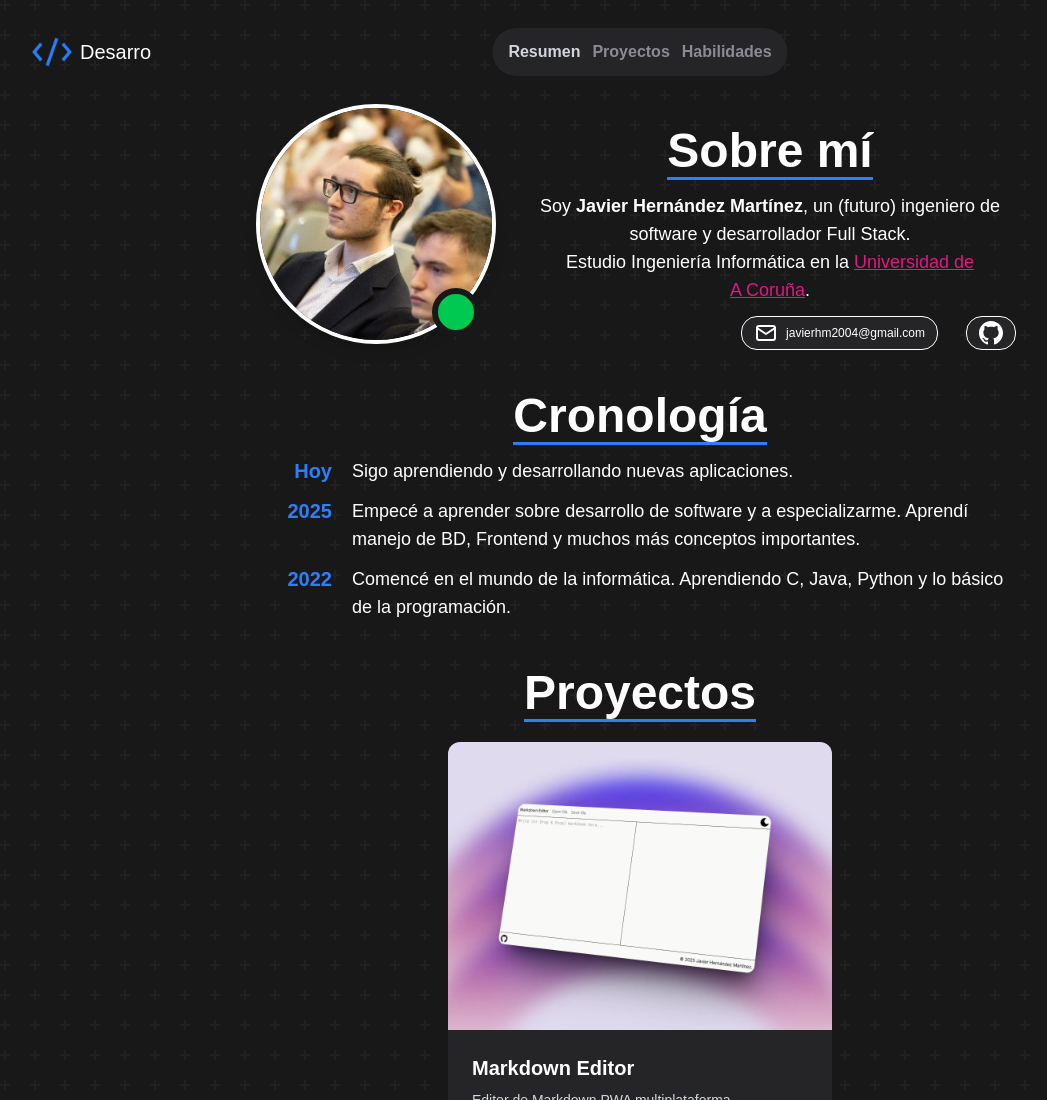
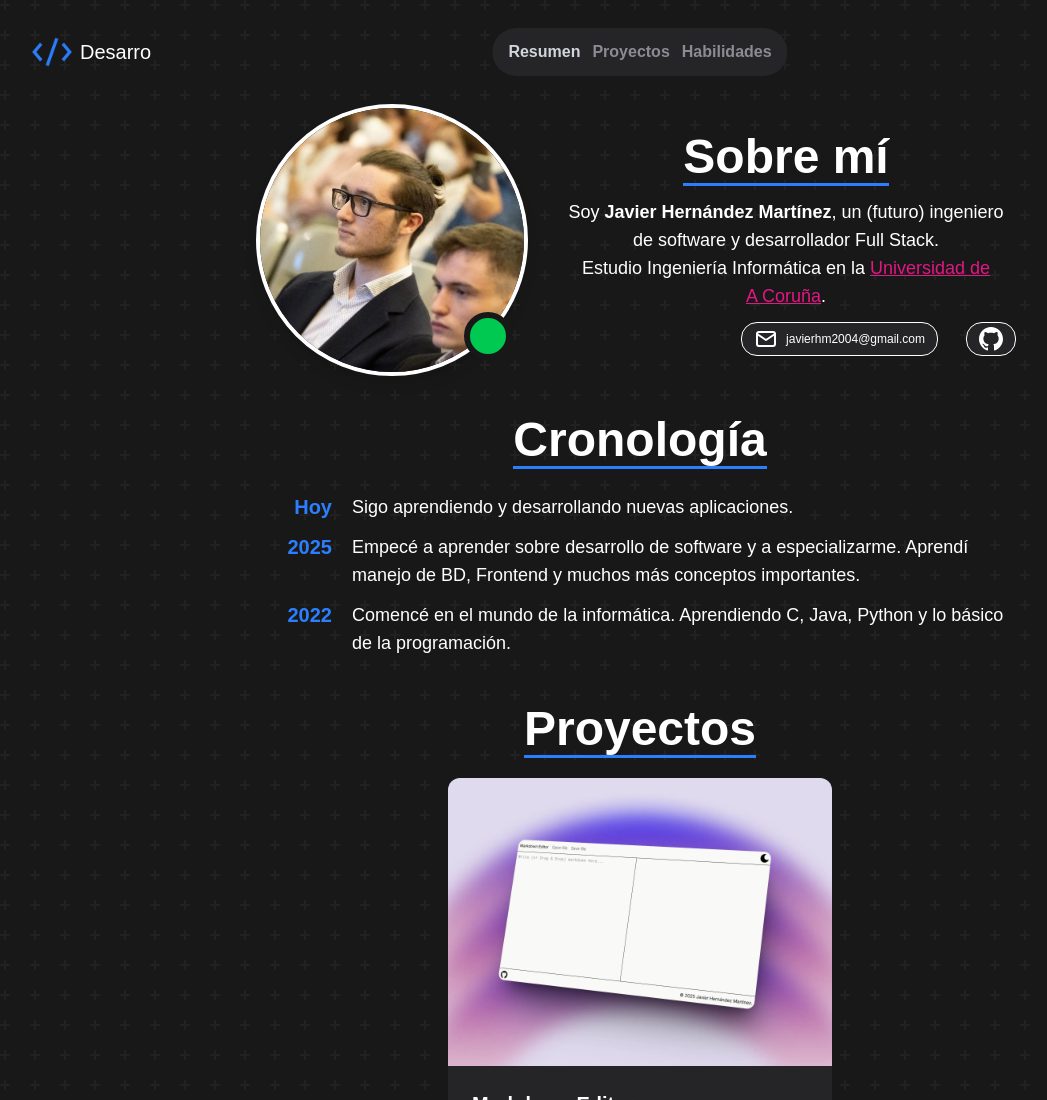
Before and after one commit to Croking09/croking09.github.io, an Astro site: page / in a window 1280 px wide. Shown: the top 1100 px of the page, without its empty margins (0-1047 px from the left). Built offline with nearby package versions, Linux system fonts and the light colour scheme; Astro itself is replaced by a stand-in of ours; what @midudev/tailwind-animations would draw is missing.

Commit message:
Adjusted Profile and semantic

```diff
--- a/src/components/Overview/Overview.astro
+++ b/src/components/Overview/Overview.astro
@@ -8,10 +8,10 @@ import { socials } from "@/data/socials";
   id="overview"
   class="flex flex-col items-center justify-center max-w-3xl"
 >
-  <div class="flex flex-row items-center gap-x-5">
+  <article class="flex flex-row items-center gap-x-5">
     <ProfilePic />
 
-    <div class="pt-3 text-center px-2">
+    <div class="text-center px-2">
       <h2 class="title blueunderline pt-2 inline-block">Sobre mí</h2>
       <p class="font-medium text-lg text-pretty pt-3">
         Soy <strong>Javier Hernández Martínez</strong>, un (futuro) ingeniero de
@@ -26,9 +26,10 @@ import { socials } from "@/data/socials";
         {socials.map((item) => <SocialPill social={item} />)}
       </section>
     </div>
-  </div>
+  </article>
 
-  <h2 class="title blueunderline pt-10">Cronología</h2>
+  <article class="flex flex-col items-center gap-y-3">
+    <h2 class="title blueunderline pt-10 inline-block">Cronología</h2>
     <ul>
       <li class="overviewli">
         <span class="overviewyear">Hoy</span>
@@ -46,9 +47,10 @@ import { socials } from "@/data/socials";
       <li class="overviewli">
         <span class="overviewyear">2022</span>
         <span
-        >Comencé en el mundo de la informática. Aprendiendo C, Java, Python y lo
-        básico de la programación.</span
+          >Comencé en el mundo de la informática. Aprendiendo C, Java, Python y
+          lo básico de la programación.</span
         >
       </li>
     </ul>
+  </article>
 </section>
--- a/src/components/Overview/ProfilePic.astro
+++ b/src/components/Overview/ProfilePic.astro
@@ -7,7 +7,7 @@ import { Image } from "astro:assets";
   <Image
     src={profileImg}
     alt="Foto de perfil de Javier"
-    class="w-60 h-60 rounded-full object-cover mb-2 shadow-lg border-white border-4 border-solid"
+    class="h-68 w-auto aspect-square rounded-full object-cover shadow-lg border-white border-4 border-solid"
     loading="eager"
     fetchpriority="high"
   />
```
Lines whose indentation alone changed are shown as unchanged.
